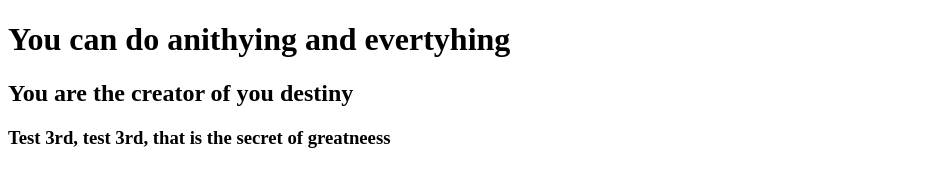
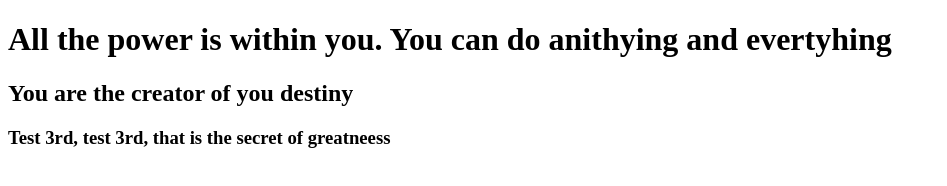
Before and after one commit to anngelRuiz/testrepo, a plain HTML site: page index.html in a window 1280 px wide. Shown: the whole page, without its empty margins (0-947 px from the left). Drawn offline with Linux system fonts and the light colour scheme.

Commit message:
Revert "Update index.html"
This reverts commit e7299fc03387b48568905ad720eb5d825a143571.

```diff
--- a/index.html
+++ b/index.html
@@ -6,7 +6,7 @@
     <title>Document</title>
 </head>
 <body>
-    <h1>You can do anithying and evertyhing</h1>
+    <h1>All the power is within you. You can do anithying and evertyhing</h1>
     <h2>You are the creator of you destiny</h2>
     <h3>Test 3rd, test 3rd, that is the secret of greatneess</h3>
 </body>
```
